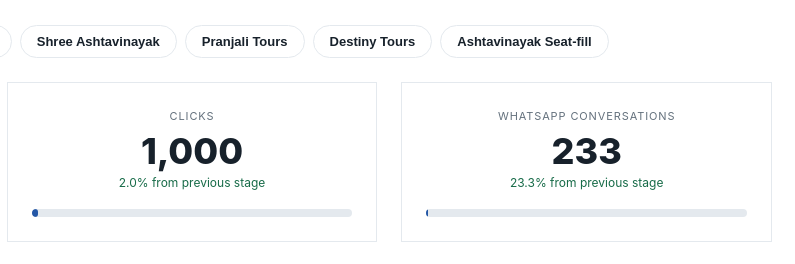
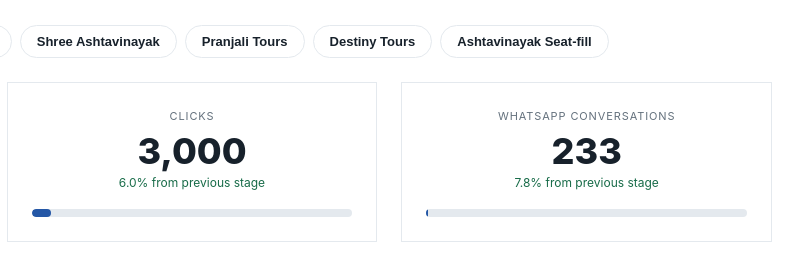
Before and after one commit to Mohitavhad1997/Meta_Ads_Portfolio, a plain HTML site: page index.html in a window 1280 px wide. Shown: the part 2640-2904 px from the top of the page, 448-1243 px from the left. Drawn offline with Linux system fonts and the light colour scheme.

Commit message:
Update Suvini Group clicks to 3000 in funnel

```diff
--- a/index.html
+++ b/index.html
@@ -484,7 +484,7 @@ draw();
   var funnelData=[
     {id:'suvini',name:'Suvini Group',ind:'Real estate',color:'#2457a6',stages:[
       {label:'Impressions',value:50000,unit:''},
-      {label:'Clicks',value:1000,unit:''},
+      {label:'Clicks',value:3000,unit:''},
       {label:'WhatsApp Conversations',value:233,unit:''},
       {label:'Site Visits',value:40,unit:''}
     ]},
```
